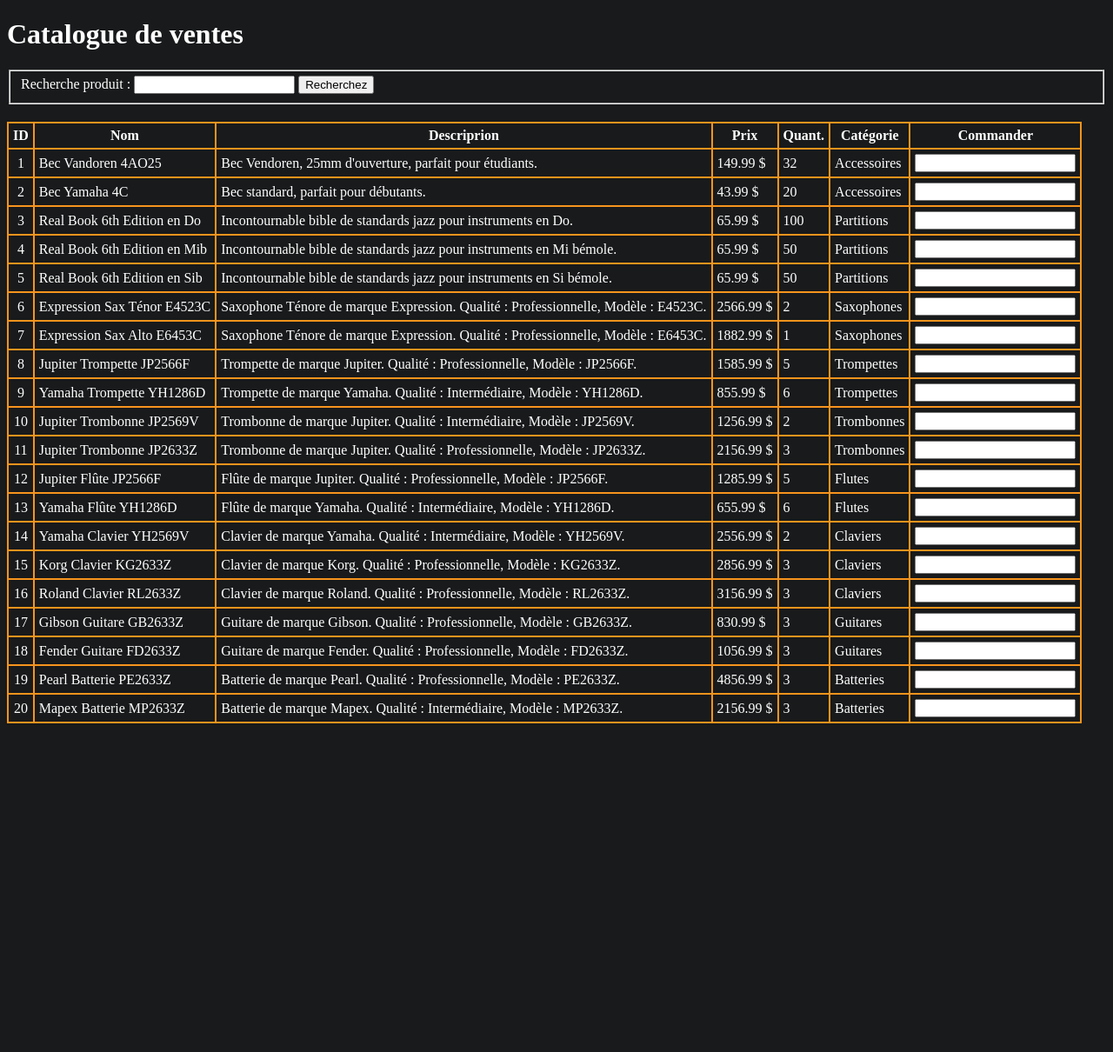
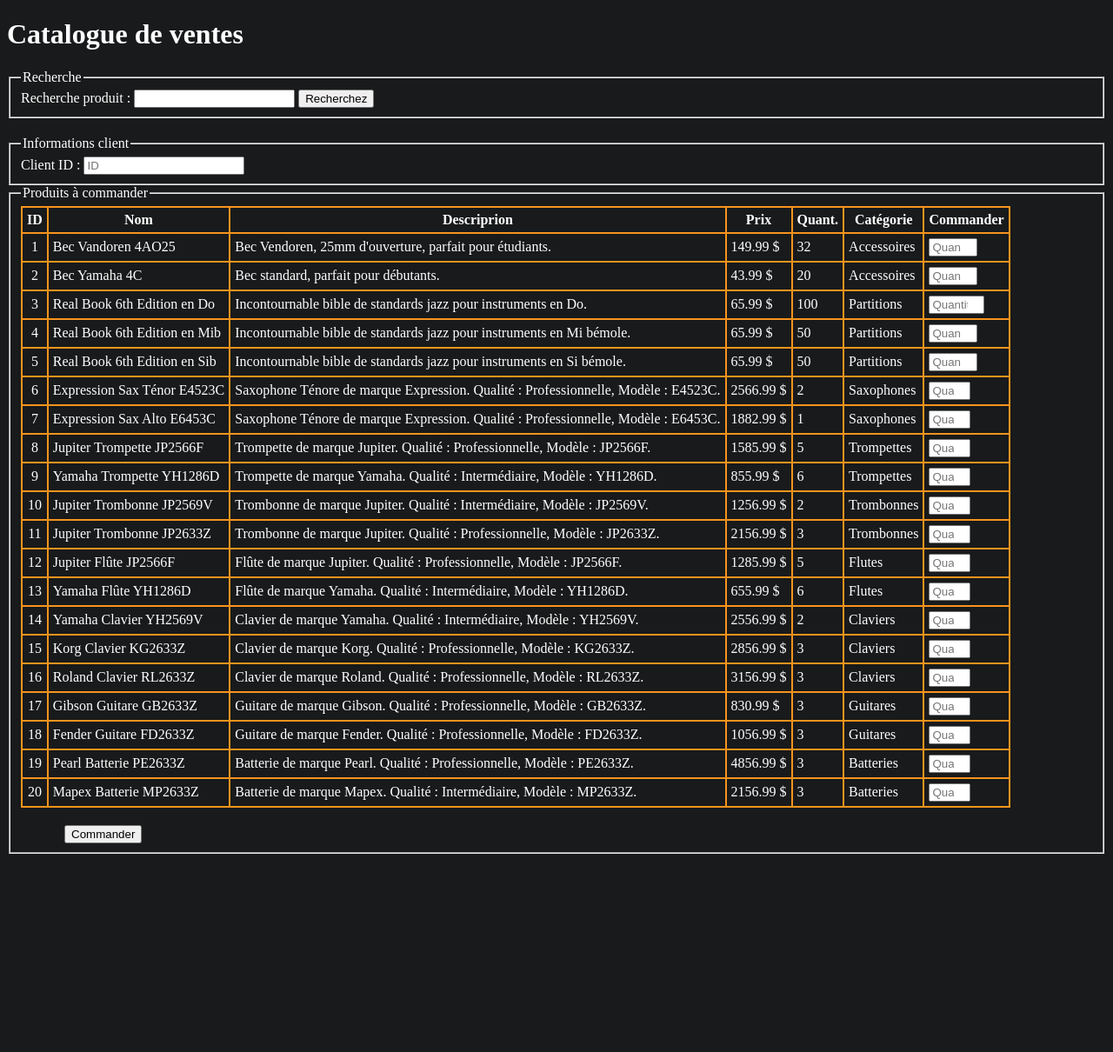
Before and after one commit to Soushi888/Projet-Web-1, a PHP site: page /commandes/ajout.php in a window 1280 px wide. Shown: the whole page at 87% size. Before the commit the page ends 832 px from the top, so only its background shows below. Run offline with PHP 8.4, Linux system fonts and the light colour scheme; data comes from the database, SQL or seed files in the repository.

Commit message:
update enregistrement commande

```diff
--- a/assets/css/style.css
+++ b/assets/css/style.css
@@ -1,6 +1,7 @@
 body {
     background-color: #181a1b;
     color: white;
+    padding-bottom: 200px;
 }
 
 a {
@@ -18,6 +19,11 @@
 
 button a:visited {
     color: black;
+}
+
+button[form="commande"] {
+    margin-top: 20px;
+    margin-left: 50px;
 }
 
 form {
@@ -43,3 +49,7 @@
 .erreur {
     background-color: darkred;
 }
+
+.succes {
+    background-color: darkgreen;
+}
--- a/assets/db/musicStore.sql
+++ b/assets/db/musicStore.sql
@@ -90,7 +90,7 @@
   `commande_adresse2` VARCHAR(255) NULL,
   `commande_adresse_ville` VARCHAR(255) NOT NULL,
   `commande_adresse_cp` VARCHAR(255) NOT NULL,
-  `commande_etat` VARCHAR(255) NOT NULL,
+  `commande_etat` VARCHAR(255) NOT NULL DEFAULT "en cours",
   `commande_commentaires` VARCHAR(255) NULL,
   `fk_client_id` INT NOT NULL,
   PRIMARY KEY (`commande_id`),
--- a/categories/index.php
+++ b/categories/index.php
@@ -3,6 +3,7 @@
 require_once("../inc/sql.php");
 
 $liste = ListerCategories($conn);
+$recherche = isset($_GET['recherche']) ? trim($_GET['recherche']) : "";
 
 if (isset($_POST["categorie"])) {
     $categorie = $_POST["categorie"];
@@ -48,6 +49,7 @@
             </tr>
         <?php endforeach; ?>
     </table>
+
 </body>
 
 </html>
--- a/commandes/ajout.php
+++ b/commandes/ajout.php
@@ -2,10 +2,26 @@
 require_once("../inc/connectDB.php");
 require_once("../inc/sql.php");
 
-$recherche = isset($_POST['recherche']) ? trim($_POST['recherche']) : "";
+$recherche = isset($_GET['recherche']) ? trim($_GET['recherche']) : "";
 
 $liste = listerProduits($conn, $recherche);
+
+$client_id = "";
+
+if (isset($_POST["envoi"])) :
+    $i = 1;
+    $_SESSION["commande"] = array("client_id" => $_POST["client_id"]);
+
+    foreach ($_POST as $produit => $quantite) {
+        if ($quantite != "" && $quantite != 0) {
+            $_SESSION["commande"][] = ["produit" => substr($produit, 1), "quantité" => $quantite];
+        }
+        ++$i;
+    }
+    // EnregistrerCommande($conn, $_SESSION["commande"], $client_id);
 ?>
+    <pre><?= var_dump($_SESSION) ?></pre>
+<?php endif; ?>
 
 <!DOCTYPE html>
 <html lang="fr">
@@ -19,14 +35,23 @@
 <body>
     <h1>Catalogue de ventes</h1>
 
-    <form id="recherche" action="" method="post">
+    <form id="recherche_form" action="" method="get">
         <fieldset>
-            <label>Recherche produit : </label>
-            <input type="text" name="recherche" value="<?= $recherche ?>">
+            <legend>Recherche</legend>
+            <label for="recherche">Recherche produit : </label>
+            <input type="text" name="recherche" id="recherche" value="<?= $recherche ?>">
             <input type="submit" value="Recherchez">
         </fieldset>
     </form>
 
+    <form id="commande" action="" method="post">
+        <fieldset>
+            <legend>Informations client</legend>
+            <label for="client_id">Client ID : </label>
+                <input id="client_id" name="client_id" type="number" placeholder="ID">
+        </fieldset>
+        <fieldset>
+            <legend>Produits à commander</legend>
             <table>
                 <tr>
                     <th>ID</th>
@@ -48,11 +73,16 @@
                         <td><?= $row["produit_quantite"] ?></td>
                         <td><?= $row["categorie_nom"] ?></td>
                         <td>
-                    <input type="number" max="<?= $row["produit_quantite"] ?>">
+                            <input type="number" min="0" max="<?= $row["produit_quantite"] ?>" name="q<?= $row['produit_id'] ?>" placeholder="Quantité" form="commande">
                         </td>
                     </tr>
                 <?php endforeach; ?>
             </table>
+
+            <button form="commande" type="submit" name="envoi">Commander</button>
+    </form>
+    </fieldset>
+
 </body>
 
 </html>
--- a/commandes/index.php
+++ b/commandes/index.php
@@ -58,7 +58,7 @@
                 <td><?php echo $row["commande_adresse"];
                     echo isset($row["commande_adresse2"]) ? "<br>" . $row["commande_adresse2"] : "";
                     echo "<br>" . $row["commande_adresse_ville"] . ", " . $row["commande_adresse_cp"] .
-                    "<br>Québec, Canada" ?></td>
+                        "<br>Québec, Canada" ?></td>
                 <td><?= $row["commande_commentaires"] ?></td>
                 <td><?= $row["commande_etat"] ?></td>
                 <td><a href="#">modifier</a> <a href="#">supprimer</a></td>
--- a/inc/sql.php
+++ b/inc/sql.php
@@ -227,12 +227,12 @@
                 produits AS P
             INNER JOIN
                 categories AS C ON C.categorie_id = P.fk_categorie_id
-            WHERE P.produit_nom LIKE ?";
+            WHERE (P.produit_nom LIKE ?) OR (C.categorie_nom LIKE ?)";
 
     $stmt = mysqli_prepare($conn, $req);
     $recherche = "%" . $recherche . "%";
 
-    mysqli_stmt_bind_param($stmt, "s", $recherche);
+    mysqli_stmt_bind_param($stmt, "ss", $recherche, $recherche);
 
     if (mysqli_stmt_execute($stmt)) {
         $result = mysqli_stmt_get_result($stmt);
@@ -464,3 +464,88 @@
     }
     mysqli_commit($conn);
 }
+
+/**
+ * Fonction LireProduit
+ * Auteur : Sacha
+ * Date   : 2020-01-21
+ * But    : Récupérer le produit par son identifiant clé primaire
+ * Arguments en entrée : $conn = contexte de connexion
+ *                       $id   = clé primaire
+ * Valeurs de retour   : $row  = ligne correspondant à la clé primaire,
+ *                               tableau vide si non trouvée.
+ */
+function LireProduit($conn, $id)
+{
+
+    $req = "SELECT * FROM produits WHERE produit_id=" . $id;
+
+    if ($result = mysqli_query($conn, $req)) {
+        $nbResult = mysqli_num_rows($result);
+        $row = array();
+        if ($nbResult) {
+            mysqli_data_seek($result, 0);
+            $row = mysqli_fetch_array($result, MYSQLI_ASSOC);
+        }
+        mysqli_free_result($result);
+        return $row;
+    } else {
+        errSQL($conn);
+        exit;
+    }
+}
+
+/**
+ * Fonction lireClientID
+ * Auteur   : Sacha
+ * Date     : 2019-12-16
+ * But      : Récupérer le ID d'un client à partir de son identifiant
+ * Input    : $conn = contexte de connexion
+ *            $identifiant = adresse email  du client
+ * Output   : $row  = ligne correspondant à l'identifiant du client
+ *                    tableau vide si non trouvée
+ */
+function lireClientID($conn, $identifiant)
+{
+
+    $req = "SELECT * FROM clients WHERE client_courriel ='$identifiant'";
+
+    if ($result = mysqli_query($conn, $req)) {
+        $nbResult = mysqli_num_rows($result);
+        $row = array();
+        if ($nbResult) {
+            mysqli_data_seek($result, 0);
+            $row = mysqli_fetch_array($result);
+        }
+        mysqli_free_result($result);
+        $id = $row['client_id'];
+        return $id;
+    } else {
+        errSQL($conn);
+        exit;
+    }
+}
+
+/**
+ * Fonction produitLastId,
+ * Auteur   : Soushi888,
+ * Date     : 2019-11-26,
+ * But      : Récupérer le dernier id de la table produit,
+ * Input    : $conn = contexte de connexion,
+ * Output   : $last_id = dernier id de la table.
+ */
+function produitLastId($conn)
+{
+    $req = "SELECT MAX(produit_id) FROM produits";
+    if ($result = mysqli_query($conn, $req)) {
+        $nbResult = mysqli_num_rows($result);
+        $last_id = "";
+        if ($nbResult) {
+            mysqli_data_seek($result, 0);
+            $last_id = mysqli_fetch_row($result);
+            $last_id = $last_id[0];
+        }
+        mysqli_free_result($result);
+        return $last_id;
+    }
+}
```
Lines whose indentation alone changed are shown as unchanged.
